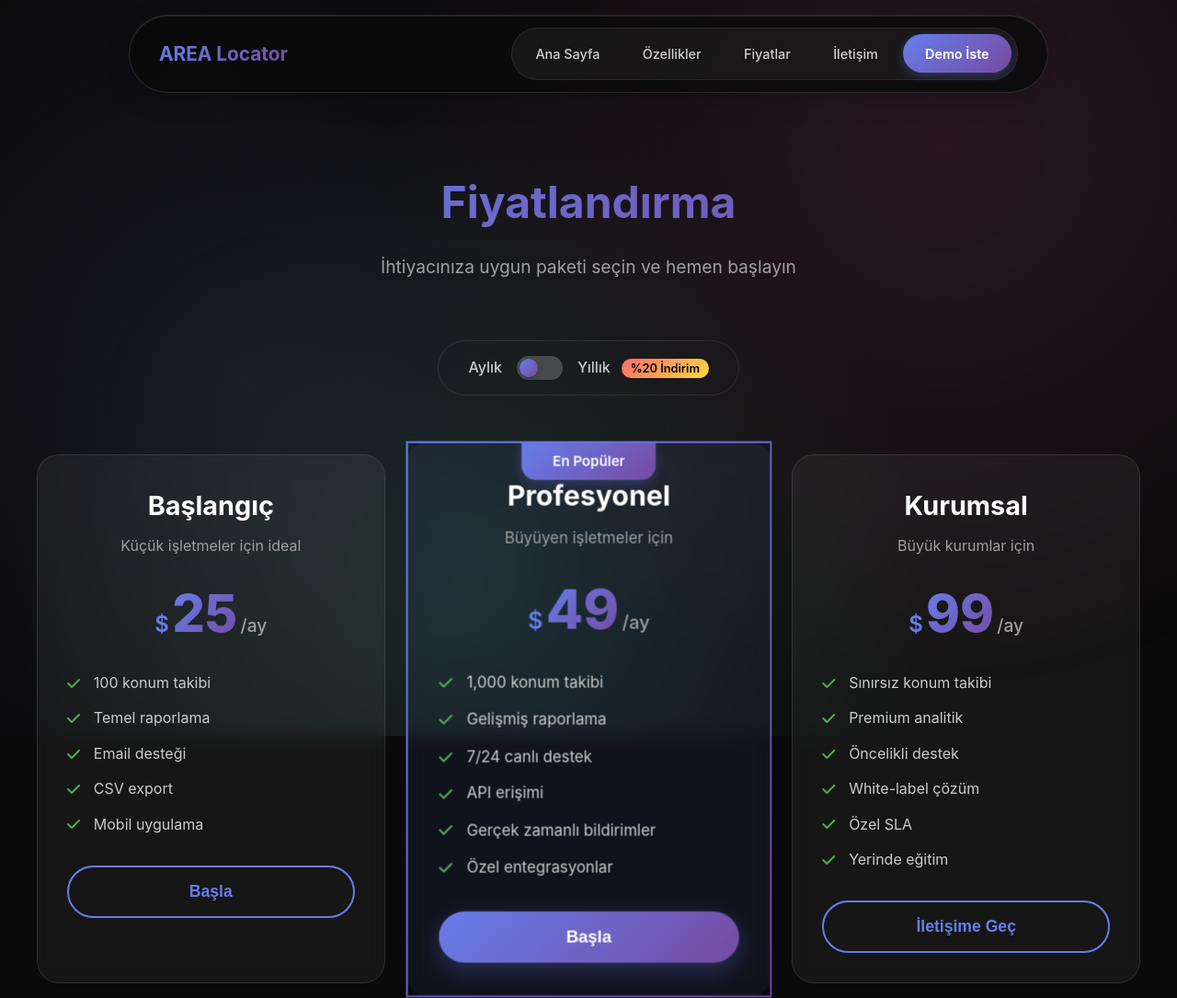
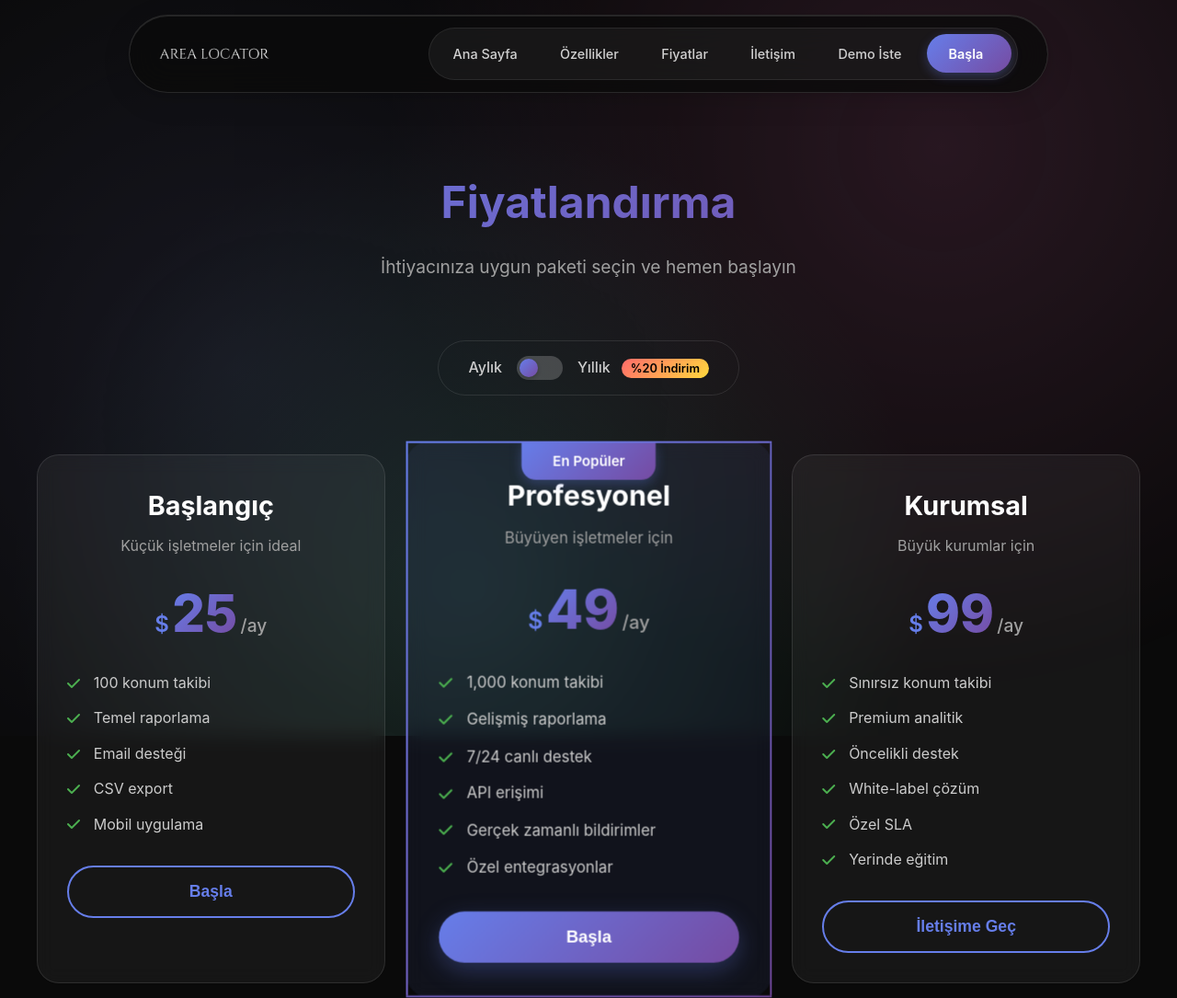
Before and after one commit to sreppihack/arealocator, a plain HTML site: page pricing.html in a window 1280 px wide. Shown: the top 1085 px of the page at 92% size. Drawn offline with Linux system fonts and the light colour scheme.

Commit message:
Update pricing.html

```diff
--- a/pricing.html
+++ b/pricing.html
@@ -600,15 +600,17 @@
     <nav class="navbar">
         <div class="nav-container">
             <div class="logo">
-                AREA Locator
+               <img src="removarea.png" alt="" style="width: 120px;">
             </div>
             <ul class="nav-menu">
                 <li><a href="/" class="nav-link">Ana Sayfa</a></li>
                 <li><a href="/features.html" class="nav-link">Özellikler</a></li>
                 <li><a href="/pricing.html" class="nav-link">Fiyatlar</a></li>
                 <li><a href="/contact.html" class="nav-link">İletişim</a></li>
-                <li><a href="/demo.html" class="cta-button">Demo İste</a></li>
+                <li><a href="/demo.html" class="nav-link">Demo İste</a></li>
+                <li><a href="http://app.arealocator.com" class="cta-button" style="width: 92px;">Başla</a></li>
             </ul>
+
             <div class="mobile-menu-btn">
                 <i class="fas fa-bars"></i>
             </div>
```
